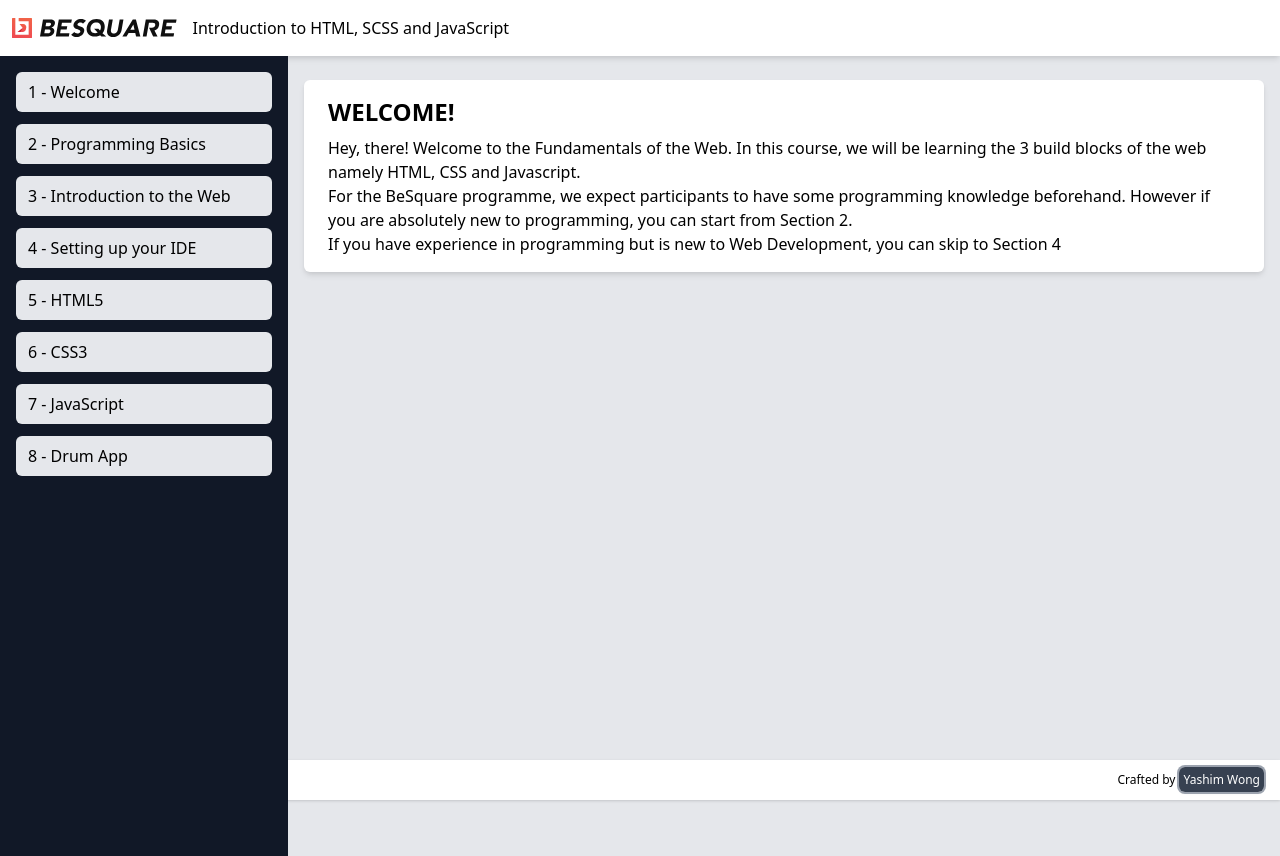
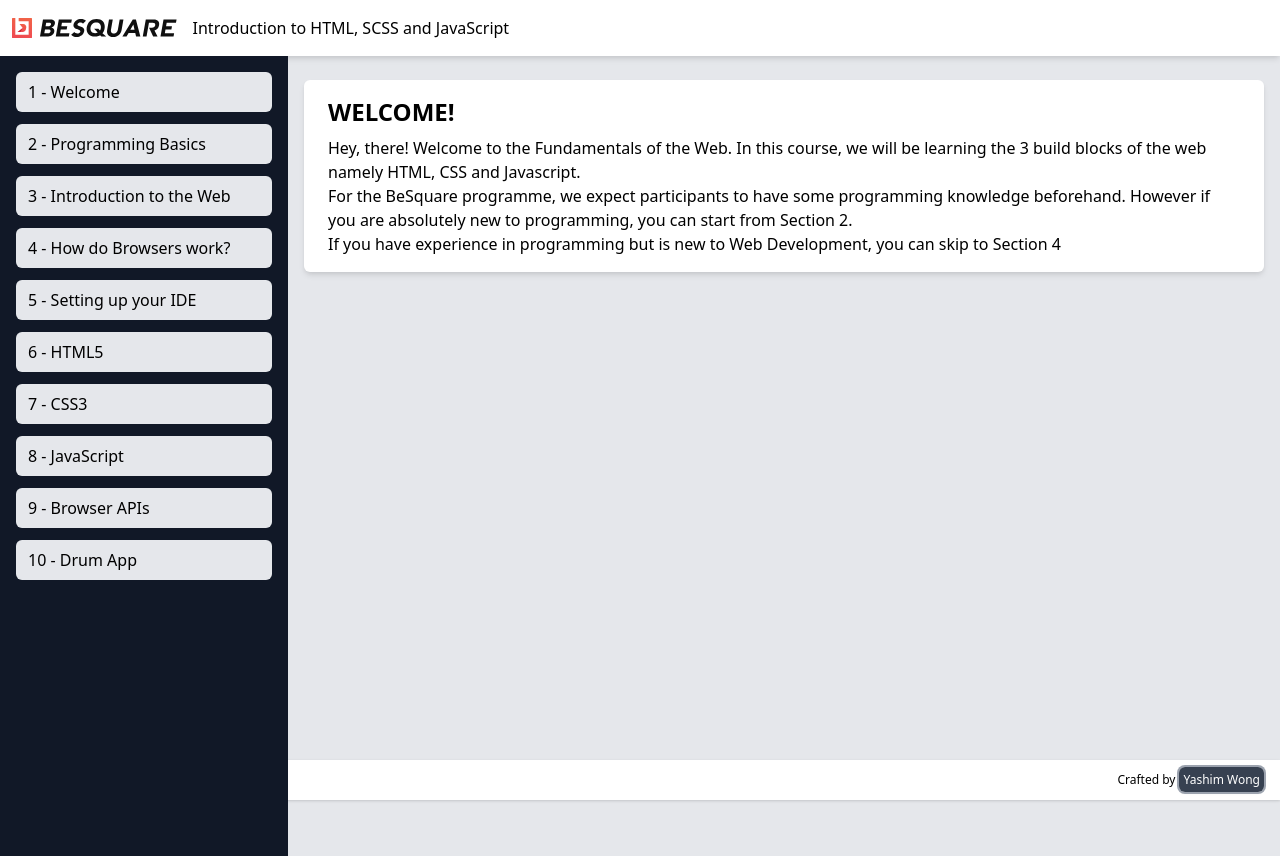
Before and after one commit to yashimwong/besquare, a Next.js app: page / in a window 1280 px wide. Built offline with nearby package versions, Linux system fonts and the light colour scheme.

Commit message:
feat: completed outline

```diff
--- a/components/side-bar.tsx
+++ b/components/side-bar.tsx
@@ -35,6 +35,10 @@ const sidebar_items = [
     to: "/intro-to-web",
   },
   {
+    name: "How do Browsers work?",
+    to: "/browsers",
+  },
+  {
     name: "Setting up your IDE",
     to: "/ide-setup",
   },
@@ -49,6 +53,10 @@ const sidebar_items = [
   {
     name: "JavaScript",
     to: "/javascript",
+  },
+  {
+    name: "Browser APIs",
+    to: "/browser-api",
   },
   {
     name: "Drum App",
--- /dev/null
+++ b/pages/browser-api/index.tsx
@@ -0,0 +1,8 @@
+import Layout from "components/layout";
+import { NextPage } from "next";
+
+const BrowserAPI: NextPage = () => {
+  return <Layout page_name="Browser API">Browser API</Layout>;
+};
+
+export default BrowserAPI;
--- /dev/null
+++ b/pages/browsers/index.tsx
@@ -0,0 +1,8 @@
+import Layout from "components/layout";
+import { NextPage } from "next";
+
+const Browsers: NextPage = () => {
+  return <Layout page_name="Browsers">How do Browsers work?</Layout>;
+};
+
+export default Browsers;
```
